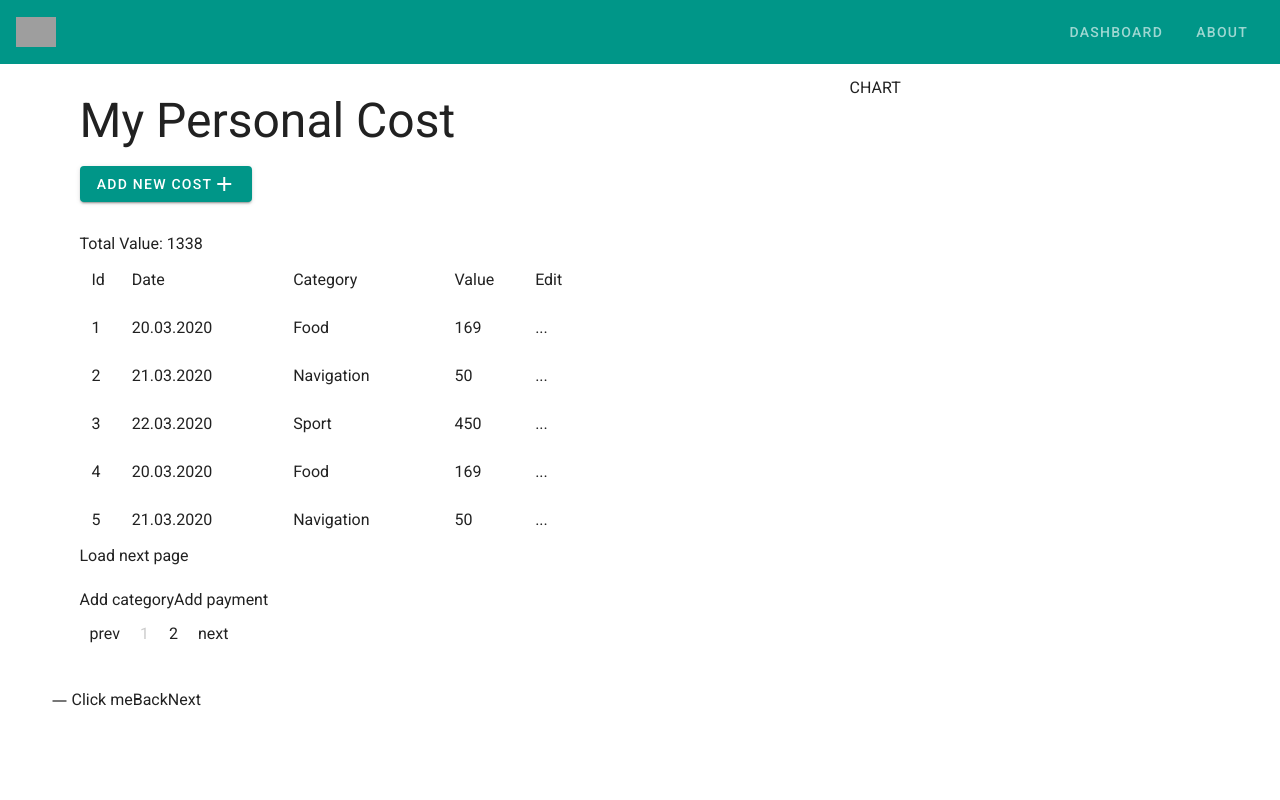
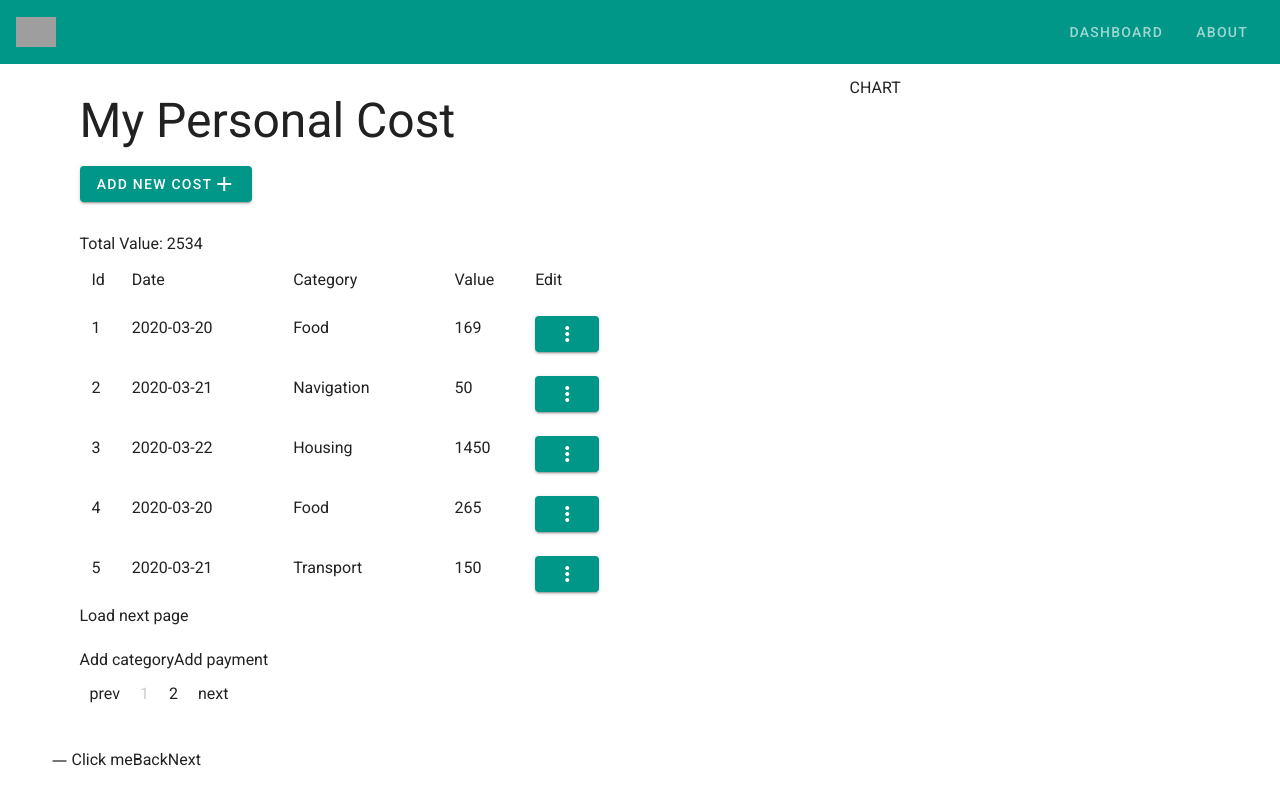
Before and after one commit to 123vika/HomeWorks_VueJS_MyPersonalCosts, a Vue app: page / in a window 1280 px wide. Built offline with nearby package versions, Linux system fonts and the light colour scheme; grey boxes are pictures that could not be loaded.

Commit message:
begining homework 8

```diff
--- a/package.json
+++ b/package.json
@@ -9,6 +9,7 @@
     "test": "jest"
   },
   "dependencies": {
+    "chart.js": "^3.4.1",
     "core-js": "^3.6.5",
     "vue": "^2.6.11",
     "vue-router": "^3.5.2",
--- a/src/App.vue
+++ b/src/App.vue
@@ -35,7 +35,7 @@ export default {
   name: "App",
 
   data: () => ({
-    //
+
   }),
 };
 </script>
--- a/src/components/AddPaymentForm.vue
+++ b/src/components/AddPaymentForm.vue
@@ -50,7 +50,7 @@ export default {
       const day = today.getDate(); // getDay()
       const month = today.getMonth() + 1;
       const year = today.getFullYear();
-      return `${day}.${month}.${year}`;
+      return `${year}-${month}-${day}`;
     },
     options() {
       return this.$store.getters.getCategories;
--- a/src/components/PaymentsDisplay.vue
+++ b/src/components/PaymentsDisplay.vue
@@ -1,10 +1,9 @@
 <template>
   <v-container>
+    <v-dialog v-model="dialog" width="500">
+      <template v-slot:activator="{ on }">
         <v-row>
           <v-col cols="8">
-        <!-- <div class="list"> -->
-          <!-- <table> -->
-            <!-- <thead> -->
             <v-row>
               <v-col cols="1">Id</v-col>
               <v-col cols="4">Date</v-col>
@@ -12,21 +11,26 @@
               <v-col cols="2">Value</v-col>
               <v-col cols="1">Edit</v-col>
             </v-row>
-            <!-- </thead> -->
-            <!-- <tbody> -->
-              <!-- <tr class="item" v-for="(item, idx) in list" :key="idx"> -->
+
             <v-row class="item" v-for="item in list" :key="item.id">
               <v-col cols="1">{{ item.id }}</v-col>
               <v-col cols="4">{{ item.date }}</v-col>
               <v-col cols="4">{{ item.category }}</v-col>
               <v-col cols="2">{{ item.value }}</v-col>
-                <v-col cols="1"><button @click="onEditShow(item)">...</button></v-col>
+              <v-col cols="1">
+                <v-btn color="teal"
+                dark v-on="on"
+                @click="onEditShow(item)"
+                >
+                <v-icon>mdi-dots-vertical</v-icon>
+                </v-btn>
+              </v-col>
+              <!-- <v-col cols="1"><button @click="onEditShow(item)">...</button></v-col> -->
             </v-row>
-            <!-- </tbody> -->
-          <!-- </table> -->
-        <!-- </div> -->
           </v-col>
         </v-row>
+      </template>
+    </v-dialog>
   </v-container>
 </template>
 
@@ -46,7 +50,7 @@ export default {
   },
   methods: {
     onEditShow(item) {
-      console.log("paymentShow", item);
+      console.log("paymentShow11", item);
       this.$edit.showEdit(item);
     },
   },
--- a/src/data.js
+++ b/src/data.js
@@ -1,44 +1,44 @@
 const data = {
   "page1": [
-    { "id": 1, "date": "20.03.2020", "category": "Food", "value": 169 },
-    { "id": 2, "date": "21.03.2020", "category": "Navigation", "value": 50 },
-    { "id": 3, "date": "22.03.2020", "category": "Sport", "value": 450 },
-    { "id": 4, "date": "20.03.2020", "category": "Food", "value": 169 },
-    { "id": 5, "date": "21.03.2020", "category": "Navigation", "value": 50 },
-    { "id": 6, "date": "22.03.2020", "category": "Sport", "value": 450 }
+    { "id": 1, "date": "2020-03-20", "category": "Food", "value": 169 },
+    { "id": 2, "date": "2020-03-21", "category": "Navigation", "value": 50 },
+    { "id": 3, "date": "2020-03-22", "category": "Housing", "value": 1450 },
+    { "id": 4, "date": "2020-03-20", "category": "Food", "value": 265 },
+    { "id": 5, "date": "2020-03-21", "category": "Transport", "value": 150 },
+    { "id": 6, "date": "2020-03-22", "category": "Sport", "value": 450 }
   ],
   "page2": [
-    { "id": 7, "date": "23.03.2020", "category": "Entertaiment", "value": 969 },
-    { "id": 8, "date": "24.03.2020", "category": "Education", "value": 1500 },
-    { "id": 9, "date": "25.03.2020", "category": "Food", "value": 200 },
-    { "id": 10, "date": "20.03.2020", "category": "Internet", "value": 269 },
-    { "id": 11, "date": "21.03.2020", "category": "Navigation", "value": 50 },
-    { "id": 12, "date": "22.03.2020", "category": "Sport", "value": 450 }
+    { "id": 7, "date": "2020-03-23", "category": "Entertaiment", "value": 969 },
+    { "id": 8, "date": "2020-03-24", "category": "Education", "value": 1500 },
+    { "id": 9, "date": "2020-03-25", "category": "Food", "value": 200 },
+    { "id": 10, "date": "2020-03-20", "category": "Internet", "value": 269 },
+    { "id": 11, "date": "2020-03-21", "category": "Housing", "value": 850 },
+    { "id": 12, "date": "2020-03-22", "category": "Sport", "value": 450 }
 
   ],
   "page3": [
-    { "id": 13, "date": "23.03.2020", "category": "Entertaiment", "value": 969 },
-    { "id": 14, "date": "24.03.2020", "category": "Education", "value": 1500 },
-    { "id": 15, "date": "25.03.2020", "category": "Food", "value": 200 },
-    { "id": 16, "date": "20.03.2020", "category": "Food", "value": 150 },
-    { "id": 17, "date": "21.03.2020", "category": "Navigation", "value": 150 },
-    { "id": 18, "date": "22.03.2020", "category": "Internet", "value": 450 }
+    { "id": 13, "date": "2020-03-23", "category": "Entertaiment", "value": 969 },
+    { "id": 14, "date": "2020-03-24", "category": "Education", "value": 1500 },
+    { "id": 15, "date": "2020-03-25", "category": "Food", "value": 200 },
+    { "id": 16, "date": "2020-03-20", "category": "Food", "value": 150 },
+    { "id": 17, "date": "2020-03-21", "category": "Clothing", "value": 1150 },
+    { "id": 18, "date": "2020-03-22", "category": "Internet", "value": 450 }
   ],
   "page4": [
-    { "id": 19, "date": "23.03.2020", "category": "Entertaiment", "value": 209 },
-    { "id": 20, "date": "24.03.2020", "category": "Education", "value": 700 },
-    { "id": 21, "date": "25.03.2020", "category": "Food", "value": 250 },
-    { "id": 22, "date": "20.03.2020", "category": "Food", "value": 169 },
-    { "id": 23, "date": "21.03.2020", "category": "Internet", "value": 50 },
-    { "id": 24, "date": "22.03.2020", "category": "Sport", "value": 450 }
+    { "id": 19, "date": "2020-03-23", "category": "Entertaiment", "value": 209 },
+    { "id": 20, "date": "2020-03-24", "category": "Education", "value": 700 },
+    { "id": 21, "date": "2020-03-25", "category": "Food", "value": 250 },
+    { "id": 22, "date": "2020-03-20", "category": "Healthcare", "value": 869 },
+    { "id": 23, "date": "2020-03-21", "category": "Internet", "value": 50 },
+    { "id": 24, "date": "2020-03-22", "category": "Sport", "value": 450 }
   ],
   "page5": [
-    { "id": 25, "date": "23.03.2020", "category": "Entertaiment", "value": 269 },
-    { "id": 26, "date": "24.03.2020", "category": "Education", "value": 1300 },
-    { "id": 27, "date": "25.03.2020", "category": "Food", "value": 2100 },
-    { "id": 28, "date": "20.03.2020", "category": "Internet", "value": 169 },
-    { "id": 29, "date": "21.03.2020", "category": "Navigation", "value": 50 },
-    { "id": 30, "date": "22.03.2020", "category": "Sport", "value": 450 }
+    { "id": 25, "date": "2020-03-23", "category": "Healthcare", "value": 1269 },
+    { "id": 26, "date": "2020-03-24", "category": "Education", "value": 1300 },
+    { "id": 27, "date": "2020-03-25", "category": "Clothing", "value": 2100 },
+    { "id": 28, "date": "2020-03-20", "category": "Internet", "value": 169 },
+    { "id": 29, "date": "2020-03-21", "category": "Navigation", "value": 50 },
+    { "id": 30, "date": "2020-03-22", "category": "Sport", "value": 450 }
   ]
 };
 export {data};
--- a/src/main.js
+++ b/src/main.js
@@ -20,6 +20,6 @@ new Vue({
   store,
   router,
   modal,
-  vuetify,
-  edit
+  edit,
+  vuetify
 }).$mount('#app');
--- a/src/pages/PageDashboard.vue
+++ b/src/pages/PageDashboard.vue
@@ -21,7 +21,7 @@
                 :class="[$style.newCostBtn]"
                 @click="showFlag = !showFlag"
               >
-                ADD NEW COST <v-icon>mdi-plus</v-icon>
+              ADD NEW COST <v-icon>mdi-plus</v-icon>
               </v-btn>
             </template>
 
--- a/src/store/index.js
+++ b/src/store/index.js
@@ -59,7 +59,7 @@ export default new Vuex.Store({
     }) {
       return new Promise((resolve) => {
         setTimeout(() => {
-          const categories = ['Sport', 'Food', 'Education', 'Internet', 'Other'];
+          const categories = ['Sport', 'Food', 'Education', 'Internet', 'Transport', 'Housing', 'Healthcare', 'Clothing', 'Other'];
           resolve(categories);
         }, 500);
       }).then(res => commit('setCategoriesListData', res));
```
Also changed, not shown: src/App_.vue (+16 -10 lines), src/components/Diagramm.vue (added, +13 -0 lines), src/components/Edit.vue (+18 -11 lines), src/components/ModalWindowAddPaymentForm.vue (+7 -7 lines), 1 other file (tests, documents, lock files or other folders). Lines whose indentation alone changed are shown as unchanged.
